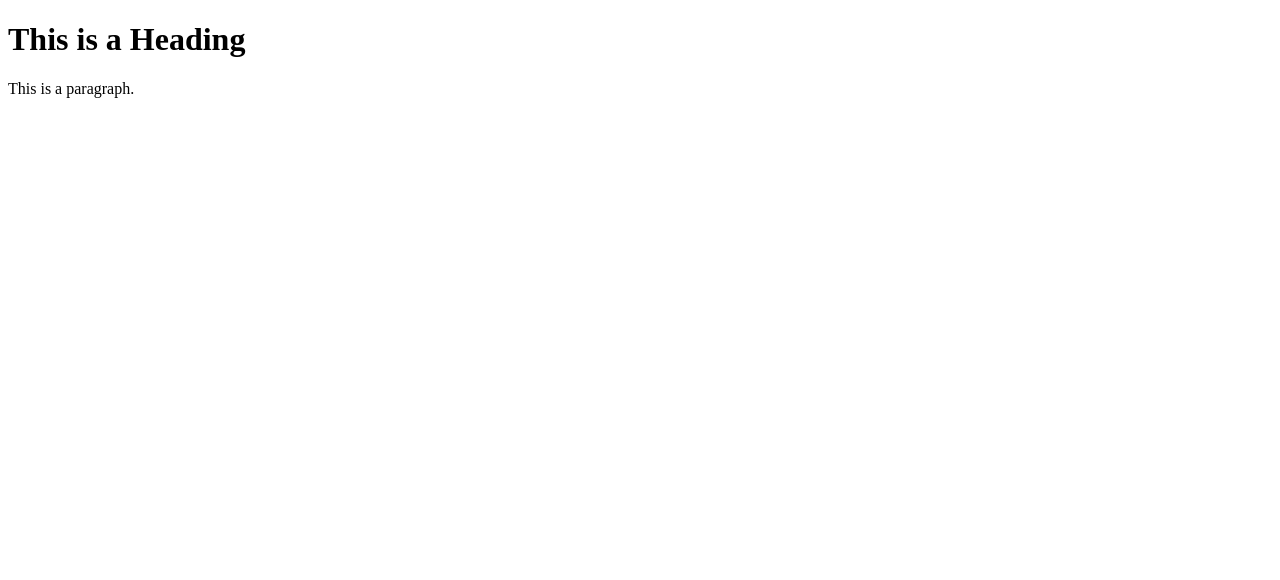
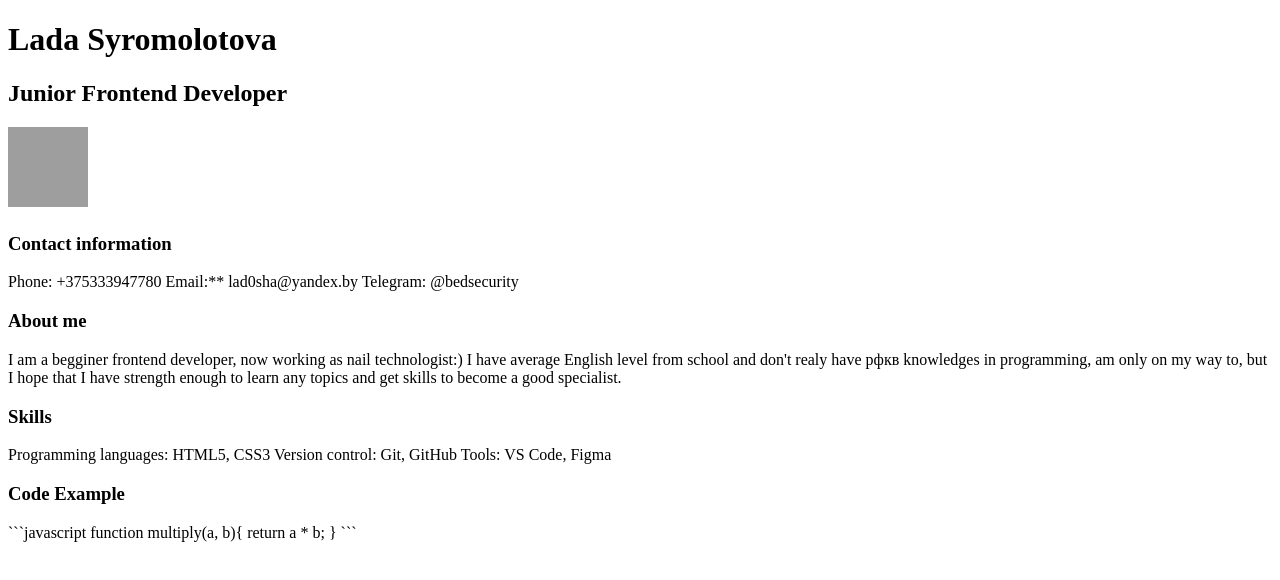
Before and after one commit to lad0sha/rsschool-cv, a plain HTML site: page index.html in a window 1280 px wide. Drawn offline with Linux system fonts and the light colour scheme; grey boxes are pictures that could not be loaded.

Commit message:
feat: changing lang

````diff
--- a/index.html
+++ b/index.html
@@ -1,12 +1,34 @@
 <!DOCTYPE html>
-<html>
+<html lang='en'>
 <head>
 <title>Page Title</title>
 </head>
 <body>
 
-<h1>This is a Heading</h1>
-<p>This is a paragraph.</p>
+<h1>Lada Syromolotova</h1>
 
-</body>
+<h2> Junior Frontend Developer<h2>
+
+<img src="https://github.com/user-attachments/assets/5274395f-57ae-49ca-8a31-719b841e6a48" width="80" height="80"/>
+
+<h3>Contact information</h3>
+<p1> Phone: +375333947780 </p1>
+<p1>Email:** lad0sha@yandex.by</p1>
+<p1>Telegram: @bedsecurity</p1>
+
+<h3>About me</h3>
+
+I am a begginer frontend developer, now working as nail technologist:) I have average English level from school and don't realy have рфкв knowledges in programming, am only on my way to, but I hope that I have strength enough to learn any topics and get skills to become a good specialist.
+
+<h3> Skills</h3>
+<p1>Programming languages: HTML5, CSS3</p1>
+<p1>Version control: Git, GitHub</p1>
+<p1>Tools: VS Code, Figma</p1>
+
+<h3>Code Example</h3>
+```javascript
+function multiply(a, b){
+  return a * b;
+}
+```</body>
 </html>
````
